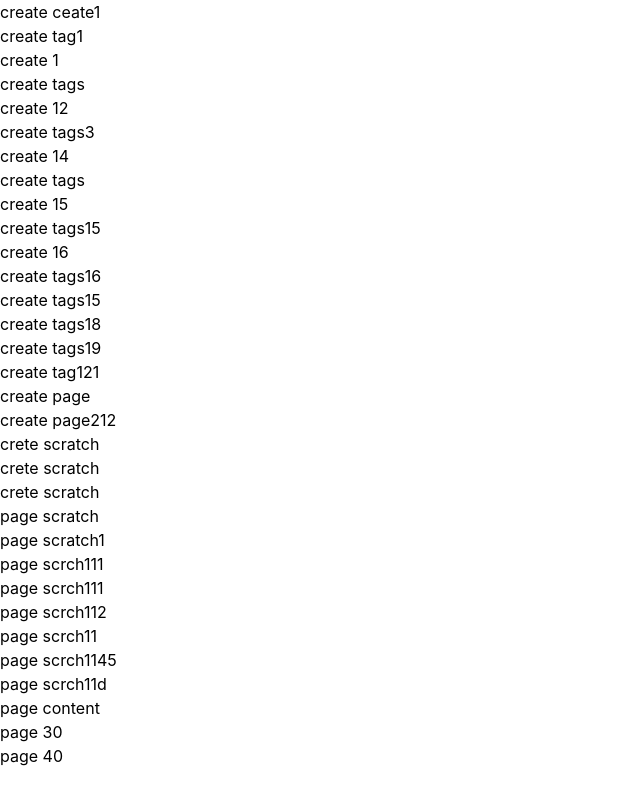
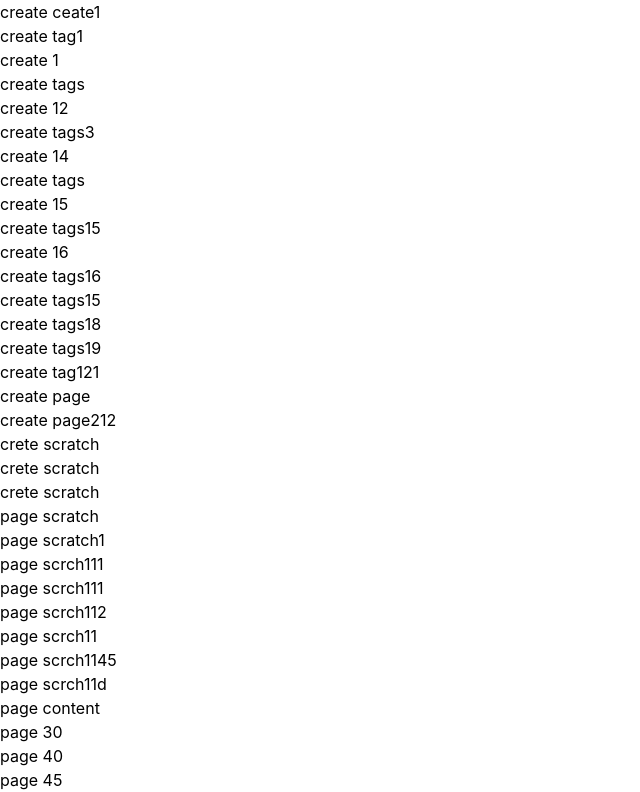
Before and after one commit to UmiduKaushika97/promotion-project, a React (Vite) app: page / in a window 1280 px wide. Shown: the part 484-1276 px from the top of the page, without its empty margins (0-640 px from the left). Before the commit the page ends 1252 px from the top, so only its background shows below. Built offline with nearby package versions, Linux system fonts and the light colour scheme.

Commit message:
create new page

```diff
--- a/src/App.tsx
+++ b/src/App.tsx
@@ -85,6 +85,8 @@ function App() {
 
 <h3>page 40</h3>
 
+<h3>page 45</h3>
+
     </>
   )
 }
```
